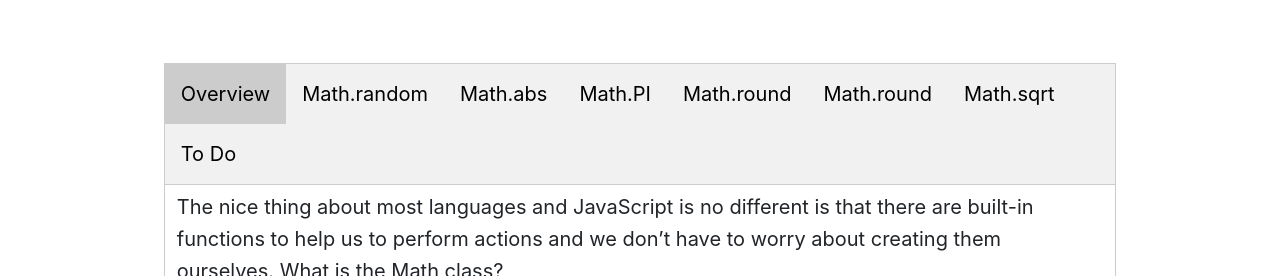
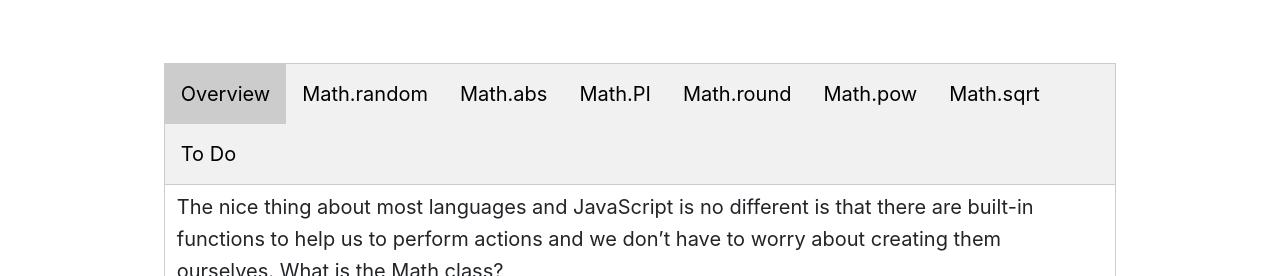
Before and after one commit to Montana-Media-Arts/441-web-tech-Spring2021-course, a Jekyll site: the page built from modules/week-4/_posts/2001-01-04-mathfunctions.md, in a window 1280 px wide. Shown: the part 518-794 px from the top of the page. Built offline with Jekyll 4.4.1, drawn with Linux system fonts in a browser that asks for light colours; nearby versions of some CDN libraries; a script that is not in the unit is left out; comment, search, counter and statistics services are not loaded.

Commit message:
Update 2001-01-04-mathfunctions.md

```diff
--- a/modules/week-4/_posts/2001-01-04-mathfunctions.md
+++ b/modules/week-4/_posts/2001-01-04-mathfunctions.md
@@ -11,7 +11,7 @@ jotted: true
   <button class="tablinks" onclick="openTab(event, 'abs')">Math.abs</button>
   <button class="tablinks" onclick="openTab(event, 'pi')">Math.PI</button>
   <button class="tablinks" onclick="openTab(event, 'round')">Math.round</button>
-  <button class="tablinks" onclick="openTab(event, 'pow')">Math.round</button>
+  <button class="tablinks" onclick="openTab(event, 'pow')">Math.pow</button>
   <button class="tablinks" onclick="openTab(event, 'sqrt')">Math.sqrt</button>
   <button class="tablinks" onclick="openTab(event, 'ToDo')">To Do</button>
 </div>
```
